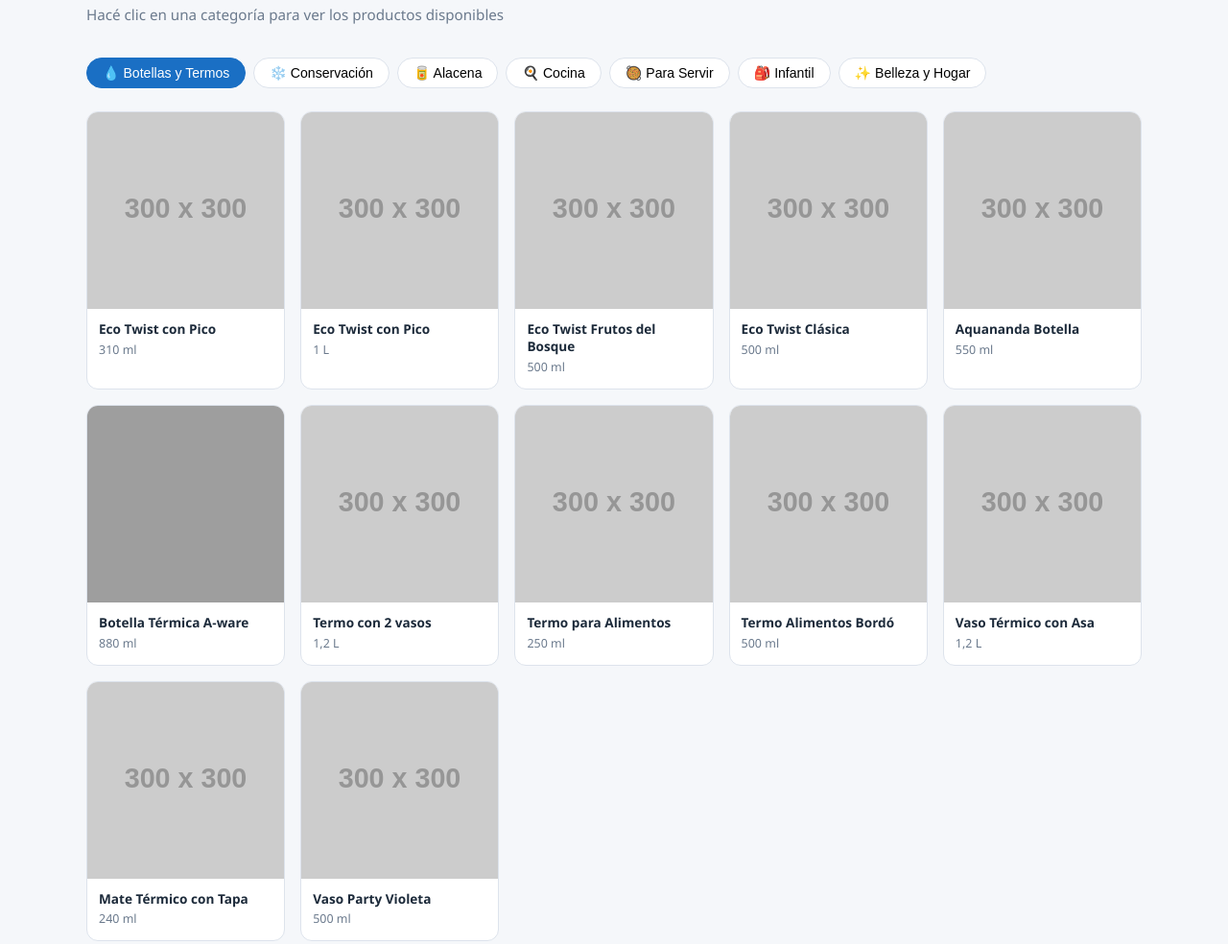
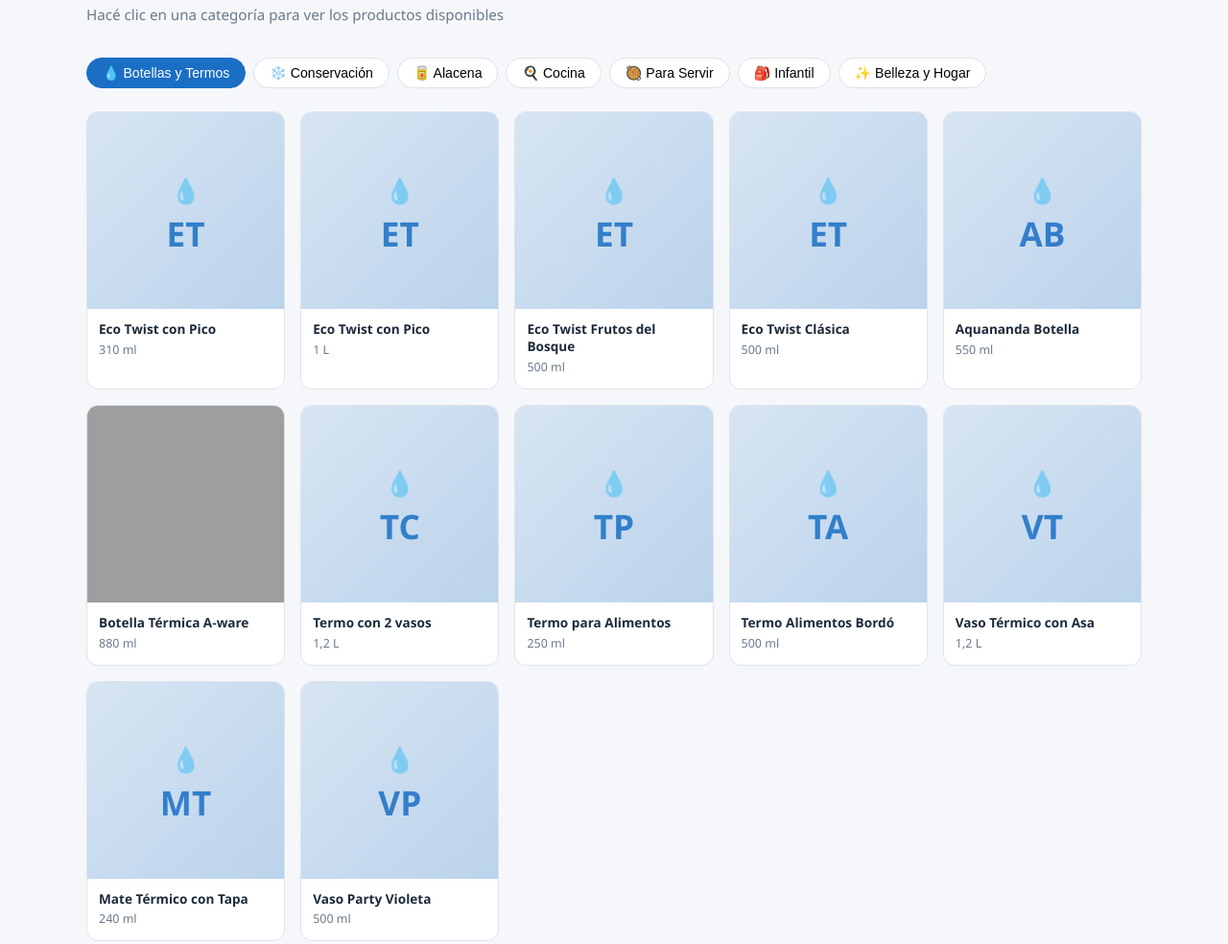
Before and after one commit to bonomart03/tupper-web, a plain HTML site: page index.html in a window 1280 px wide. Shown: the part 888-1872 px from the top of the page at 96% size. Drawn offline with Linux system fonts and the light colour scheme; grey boxes are pictures that could not be loaded; placeholder pictures from the web are drawn by us.

Commit message:
fix: replace external placeholder service with CSS-only placeholders

```diff
--- a/index.html
+++ b/index.html
@@ -182,6 +182,29 @@
       transition: transform 0.3s ease;
     }
     .product-card:hover .product-img-wrap img { transform: scale(1.05); }
+
+    /* CSS-only placeholder when no real photo is available */
+    .product-placeholder {
+      width: 100%;
+      height: 100%;
+      display: flex;
+      flex-direction: column;
+      align-items: center;
+      justify-content: center;
+      gap: 0.4rem;
+      transition: transform 0.3s ease;
+    }
+    .product-card:hover .product-placeholder { transform: scale(1.04); }
+    .placeholder-initials {
+      font-size: 2.2rem;
+      font-weight: 800;
+      line-height: 1;
+      opacity: 0.85;
+    }
+    .placeholder-icon {
+      font-size: 1.6rem;
+      opacity: 0.6;
+    }
     .product-info { padding: 0.75rem; }
     .prod-name { font-weight: 600; color: var(--text); font-size: 0.85rem; line-height: 1.3; }
     .prod-vol { color: var(--text-muted); font-size: 0.78rem; margin-top: 3px; }
@@ -568,18 +591,18 @@ const CATALOG = [
   }
 ];
 
-// ── IMAGE PLACEHOLDER GENERATOR ───────────────────────────────────────────────
-// Uses placehold.co (reliable external service) when no real imageUrl is set.
-// Replace imageUrl: null with a real URL in the CATALOG array to show real photos.
-function generatePlaceholder(name, color) {
-  const hex = color.replace('#', '');
-  const initials = name
-    .split(' ')
-    .filter(w => w.length > 2)
-    .slice(0, 2)
-    .map(w => w[0].toUpperCase())
-    .join('') || name.substring(0, 2).toUpperCase();
-  return `https://placehold.co/300x300/${hex}/ffffff?text=${encodeURIComponent(initials)}`;
+// ── CSS PLACEHOLDER BUILDER ────────────────────────────────────────────────────
+// Returns a div element styled with the category color — zero external deps.
+const CAT_ICONS = { botellas:'💧', conservacion:'❄️', alacena:'🥫', cocina:'🍳', servir:'🥘', infantil:'🎒', belleza:'✨' };
+
+function buildPlaceholder(name, color, catId) {
+  const initials = name.split(' ').filter(w => w.length > 2).slice(0, 2).map(w => w[0].toUpperCase()).join('') || name.substring(0, 2).toUpperCase();
+  const div = document.createElement('div');
+  div.className = 'product-placeholder';
+  div.style.background = `linear-gradient(135deg, ${color}22 0%, ${color}44 100%)`;
+  div.style.color = color;
+  div.innerHTML = `<div class="placeholder-icon">${CAT_ICONS[catId] || '📦'}</div><div class="placeholder-initials">${initials}</div>`;
+  return div;
 }
 
 // ── CATALOG RENDERER ──────────────────────────────────────────────────────────
@@ -605,20 +628,25 @@ function renderCatalog() {
     grid.setAttribute('data-stagger', '');
 
     cat.products.forEach(p => {
-      const src = p.imageUrl || generatePlaceholder(p.name, cat.color);
       const card = document.createElement('div');
       card.className = 'product-card animate';
 
-      // Use data-src for manual lazy-load so hidden tabs load correctly on reveal
-      const img = document.createElement('img');
-      img.dataset.src = src;
-      img.alt = `${p.name} ${p.variant} – Tupperware A-ware`;
-      img.width = 300;
-      img.height = 300;
-
       const wrap = document.createElement('div');
       wrap.className = 'product-img-wrap';
-      wrap.appendChild(img);
+
+      if (p.imageUrl) {
+        // Real photo: standard img tag
+        const img = document.createElement('img');
+        img.src = p.imageUrl;
+        img.alt = `${p.name} ${p.variant} – Tupperware A-ware`;
+        img.width = 300;
+        img.height = 300;
+        img.style.cssText = 'width:100%;height:100%;object-fit:cover;display:block;';
+        wrap.appendChild(img);
+      } else {
+        // No photo: CSS placeholder (no external service, always works)
+        wrap.appendChild(buildPlaceholder(p.name, cat.color, cat.id));
+      }
 
       const info = document.createElement('div');
       info.className = 'product-info';
@@ -646,12 +674,7 @@ function showCat(id, btn) {
   panel.querySelectorAll('.animate:not(.visible)').forEach(el => observer.observe(el));
 }
 
-function loadPanelImages(panel) {
-  panel.querySelectorAll('img[data-src]').forEach(img => {
-    img.src = img.dataset.src;
-    img.removeAttribute('data-src');
-  });
-}
+function loadPanelImages(panel) { /* no-op: CSS placeholders render instantly */ }
 
 // ── INTERSECTION OBSERVER (scroll animations) ─────────────────────────────────
 const observer = new IntersectionObserver((entries) => {
```
